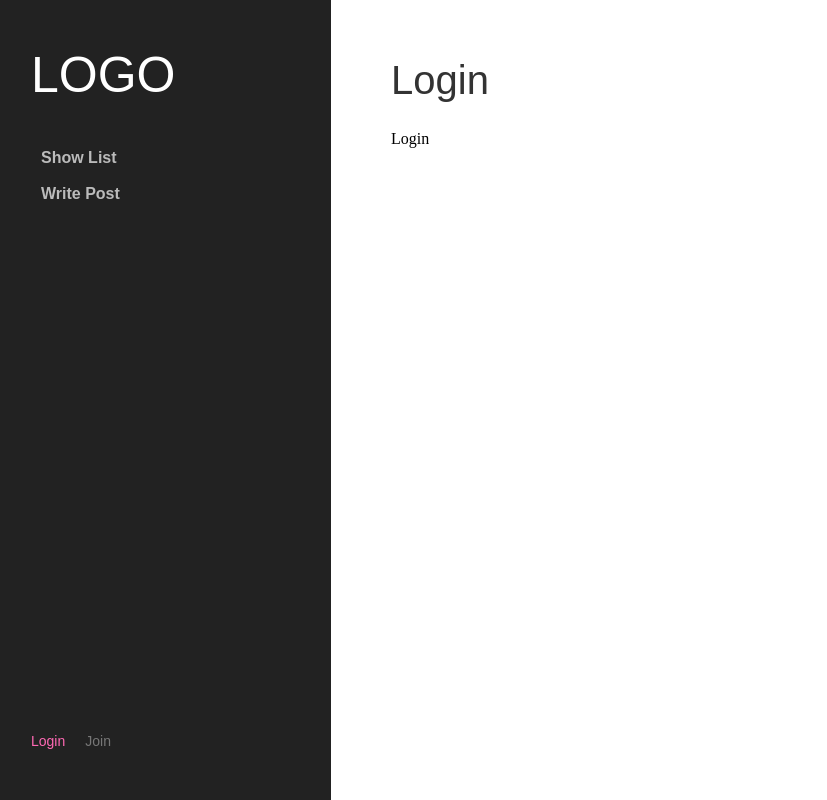
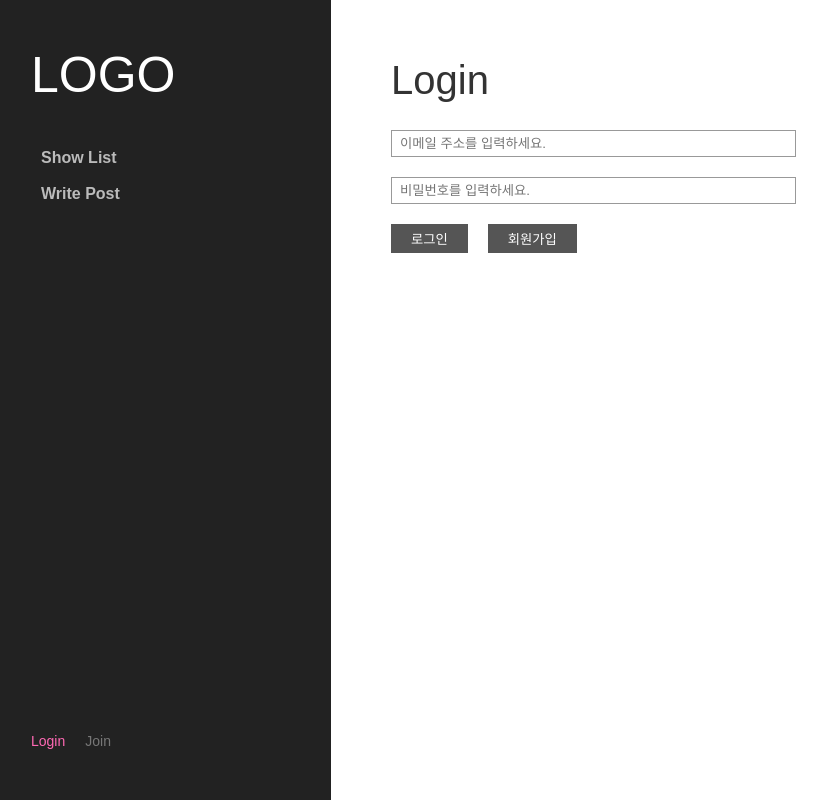
Before and after one commit to hieun33/node.mongoose, a React (Create React App) app in the folder react/: page /login in a window 1280 px wide. Shown: the whole page, without its empty margins (19-846 px from the left). Built offline with nearby package versions, Linux system fonts and the light colour scheme; no server answers.

Commit message:
firebase로 부터 전달받은 현재 로그인 상태값을 그대로 action객체로 리듀서에 전달해서 전역 스토어에 저장

```diff
--- a/react/src/App.js
+++ b/react/src/App.js
@@ -1,18 +1,39 @@
 import { Routes, Route } from 'react-router-dom';
 import Header from './common/Header';
 import Main from './common/Main';
+
+//커뮤니티
 import List from './community/List';
 import Create from './community/Create';
 import Detail from './community/Detail';
+
 import GlobalStyle from './GlobalStyle';
 import Edit from './community/Edit';
 
 //회원가입
 import Join from './user/Join';
 import Login from './user/Login';
+import { loginUser, logoutUser } from './redux/userSlice';
+
+import firebase from './firebase';
+import { useEffect } from 'react';
+
+
 
 
 function App() {
+	useEffect(()=>{
+		//firebase로 현재 auth상태변화를 감지해서 파라미터 해당 상태값을 전달
+		firebase.auth().onAuthStateChanged((userInfo) => {
+			console.log('userInfo', userInfo);
+		})
+	},[]);
+
+	//firebase의 로그인된 유저정보를 제거해서 강제 로그아웃처리 (테스트용도)
+	useEffect(() => {
+		firebase.auth().signOut();
+	},[]);
+
 	return (
 		<>
 			<GlobalStyle />
--- a/react/src/index.js
+++ b/react/src/index.js
@@ -2,10 +2,24 @@ import React from 'react';
 import ReactDOM from 'react-dom';
 import App from './App';
 import { BrowserRouter } from 'react-router-dom';
+import {Provider} from 'react-redux';
+import { configureStore, getDefaultMiddleware } from '@reduxjs/toolkit';
+import userSlice from './redux/userSlice'
+
+const store = configureStore({
+	reducer: {
+		user : userSlice
+	},
+	//콘솔로그에 뜨는 에러로그 제거
+	middleware: (getDefaultMiddleware) => getDefaultMiddleware({ werializableCheck: false}),
+})
 
 ReactDOM.render(
 	<BrowserRouter>
-		<App />
+		<Provider store={store}>
+			<App />
+
+		</Provider>
 	</BrowserRouter>,
 	document.getElementById('root')
 );
--- a/react/src/redux/userSlice.js
+++ b/react/src/redux/userSlice.js
@@ -1,21 +1,19 @@
 import { createSlice } from '@reduxjs/toolkit';
 
-export default userSlice = createSlice({
+const userSlice = createSlice({
   name: 'user',
-    initialStete: {
-        displayName:'',
+  initialState: {
+    displayName: '',
     uid: '',
     accessToken: ''
-
   },
   reducers: {
     //firebase로 받은 유저정보를 action객체로 반환하는 함수
-        // 해당 함수의 인수값으로 유저정보를 넣으면 자동으로 action객체로 전달
-        loginUser: (state, action) =>{
-            state.displayName = action.payload.displayName
+    //해당 함수의 인수값으로 유저정보를 넣으면 자동으로 actio객체로 전달
+    loginUser: (state, action) => {
+      state.displayName = action.payload.displayName;
       state.uid = action.payload.uid;
       state.accessToken = action.payload.accessToken;
-
     },
     logoutUser: (state) => {
       state.displayName = '';
@@ -24,3 +22,6 @@ export default userSlice = createSlice({
     }
   }
 })
+
+export const { loginUser, logoutUser } = userSlice.actions;
+export default userSlice.reducer;
--- a/react/src/user/Login.js
+++ b/react/src/user/Login.js
@@ -1,9 +1,47 @@
 import Layout from "../common/Layout"
+import { useState } from 'react';
+import { useNavigate } from 'react-router-dom';
+import firebase from "../firebase";
+import styled from "styled-components";
+
+const BtnSet = styled.div`
+ margin-top: 20px;
+
+`
+
+
 
 function Login() {
+    const navigate = useNavigate();
+    const [Email, setEmail] = useState('');
+    const [Pwd, setPwd] = useState('');
+    const [Err, setErr] = useState('');
+
+    const handleLogin = async () => {
+        if(!(Email && Pwd)) return alert('모든 값을 입력하세요.');
+
+        try{
+            await firebase.auth().signInWithEmailAndPassword(Email, Pwd);
+            navigate('/');
+        }catch(err) {
+            console.log(err.code);
+            if(err.code === 'auth/user-not-found') setErr('존재하지 않는 이메일입니다.')
+            else if(err.code === 'auth/wrong-password') setErr('비밀번호 정보가 일치하지 않습니다.')
+            else setErr('로그인에 실패했습니다.')
+        }
+
+    }
+
   return (
     <Layout name={'Login'}>
-      Login
+      <input type="email" value={Email} placeholder='이메일 주소를 입력하세요.' onChange={e => setEmail(e.target.value)} />
+      <input type="password" value={Pwd} placeholder='비밀번호를 입력하세요.' onChange={e => setPwd(e.target.value)} />
+
+      <BtnSet>
+        <button onClick={handleLogin}>로그인</button>
+        <button onClick={()=>navigate('/join')}>회원가입</button>
+      </BtnSet>
+      {Err !== '' && <p>{Err}</p>}
     </Layout>
   );
 }
```
Lines whose indentation alone changed are shown as unchanged.
